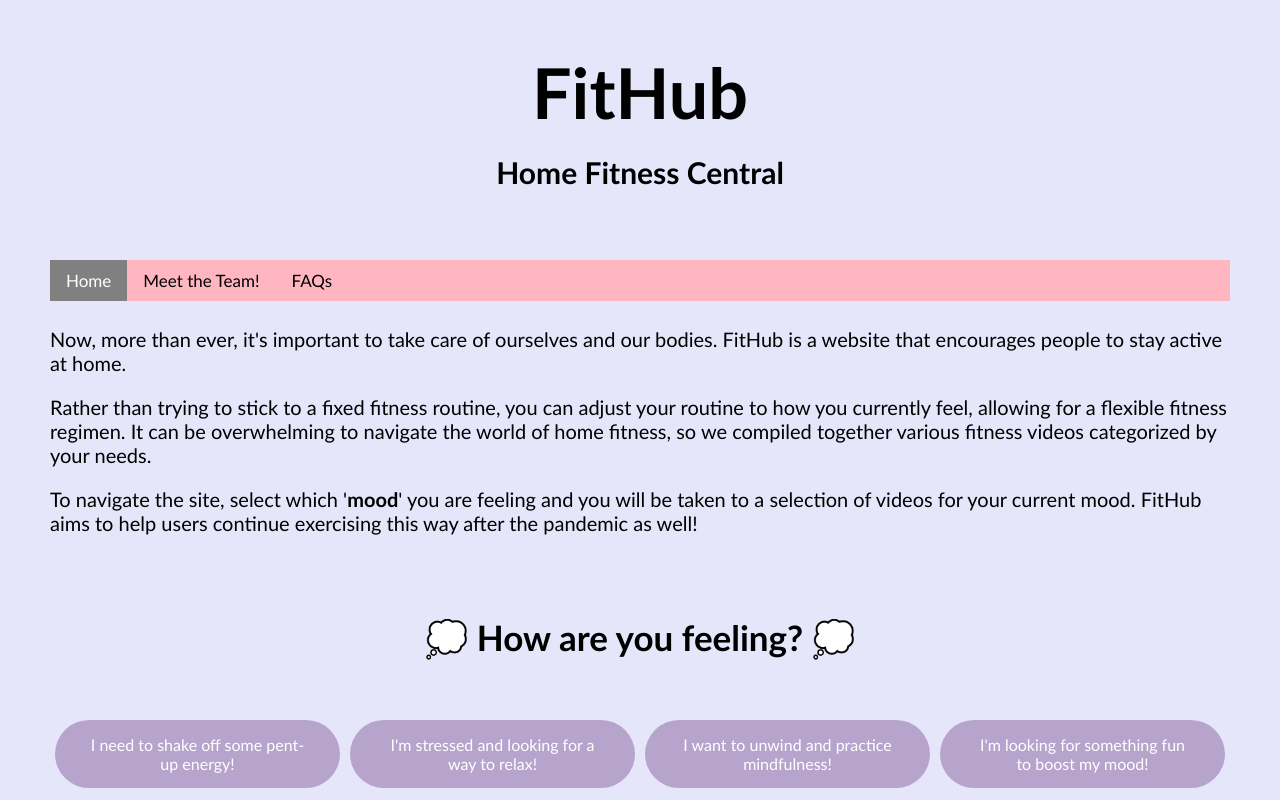
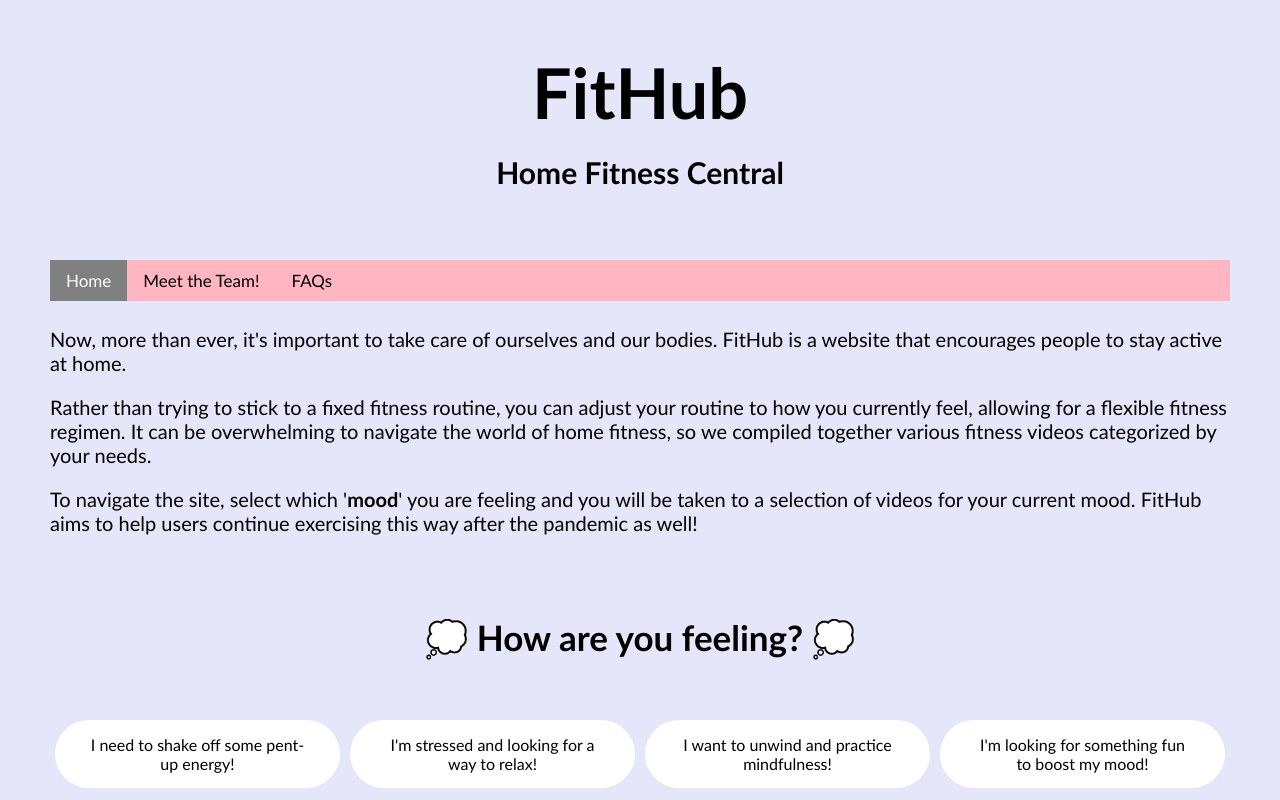
Before and after one commit to amandakcheung/fithub, a plain HTML site: page index.html in a window 1280 px wide. Shown: the top 800 px of the page. Drawn offline with Linux system fonts and the light colour scheme.

Commit message:
Update styles.css

```diff
--- a/styles.css
+++ b/styles.css
@@ -199,9 +199,9 @@ body {
   }
 
   .button {
-    background-color: #b7a4cd; /* Green */
+    background-color: white;
     border: none;
-    color: white;
+    color: black;
     padding: 15px 32px;
     text-align: center;
     text-decoration: none;
```
